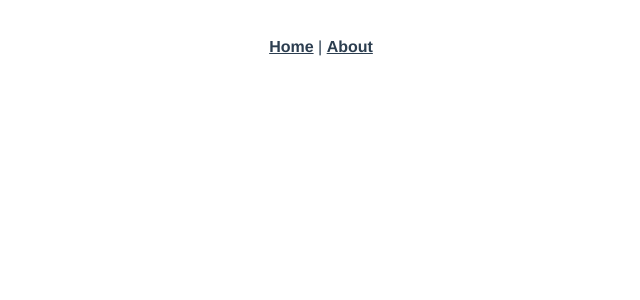
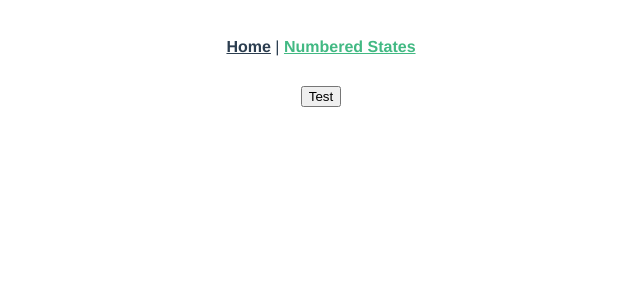
Before and after one commit to riccardodelucia/vue-2-dynamic-components-xstate, a Vue app: page /#/numbered-states in a window 1280 px wide. Shown: the top 300 px of the page, without its empty margins (319-959 px from the left). Built offline with nearby package versions, Linux system fonts and the light colour scheme.

Commit message:
numbered state component

```diff
--- a/src/App.vue
+++ b/src/App.vue
@@ -2,7 +2,7 @@
   <div id="app">
     <div id="nav">
       <router-link to="/">Home</router-link> |
-      <router-link to="/about">About</router-link>
+      <router-link to="/numbered-states">Numbered States</router-link>
     </div>
     <router-view />
   </div>
--- /dev/null
+++ b/src/components/NumberedStates.vue
@@ -0,0 +1,9 @@
+<template>
+  <button>Test</button>
+</template>
+
+<script>
+export default {};
+</script>
+
+<style></style>
--- a/src/router/index.js
+++ b/src/router/index.js
@@ -1,6 +1,7 @@
 import Vue from "vue";
 import VueRouter from "vue-router";
 import Home from "../views/Home.vue";
+import NumberedStates from "@/components/NumberedStates.vue";
 
 Vue.use(VueRouter);
 
@@ -11,13 +12,9 @@ const routes = [
     component: Home
   },
   {
-    path: "/about",
-    name: "About",
-    // route level code-splitting
-    // this generates a separate chunk (about.[hash].js) for this route
-    // which is lazy-loaded when the route is visited.
-    component: () =>
-      import(/* webpackChunkName: "about" */ "../views/About.vue")
+    path: "/numbered-states",
+    name: "NumberedStates",
+    component: NumberedStates
   }
 ];
 
```
